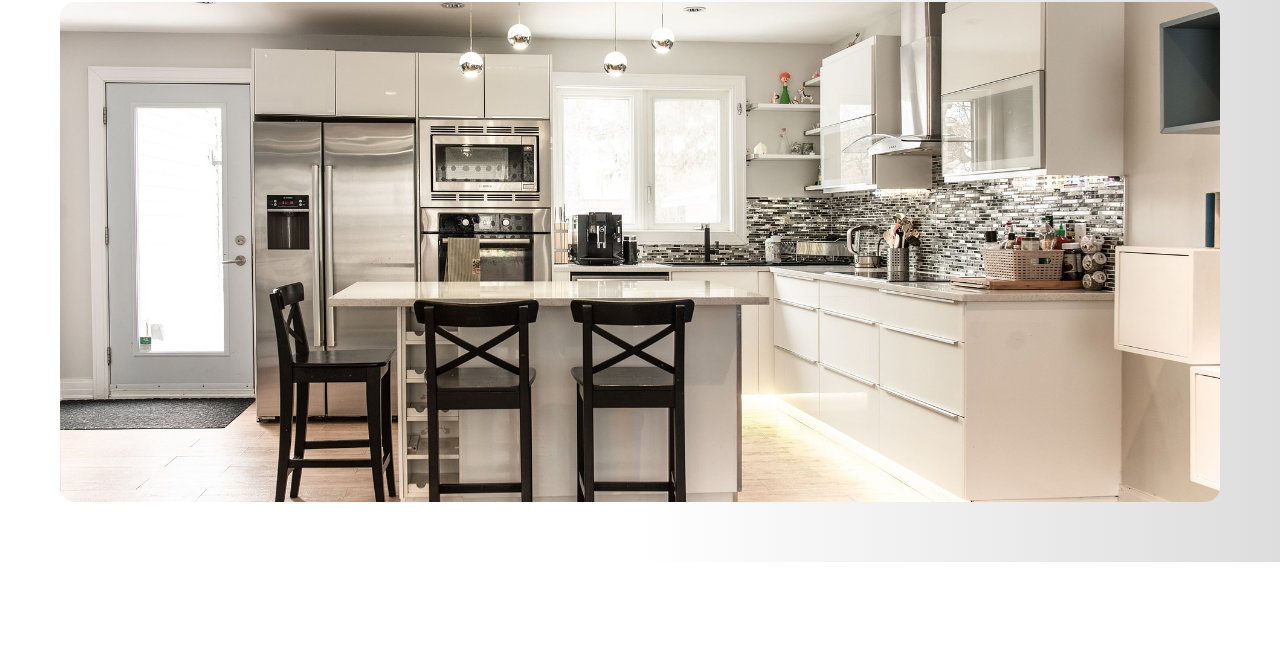
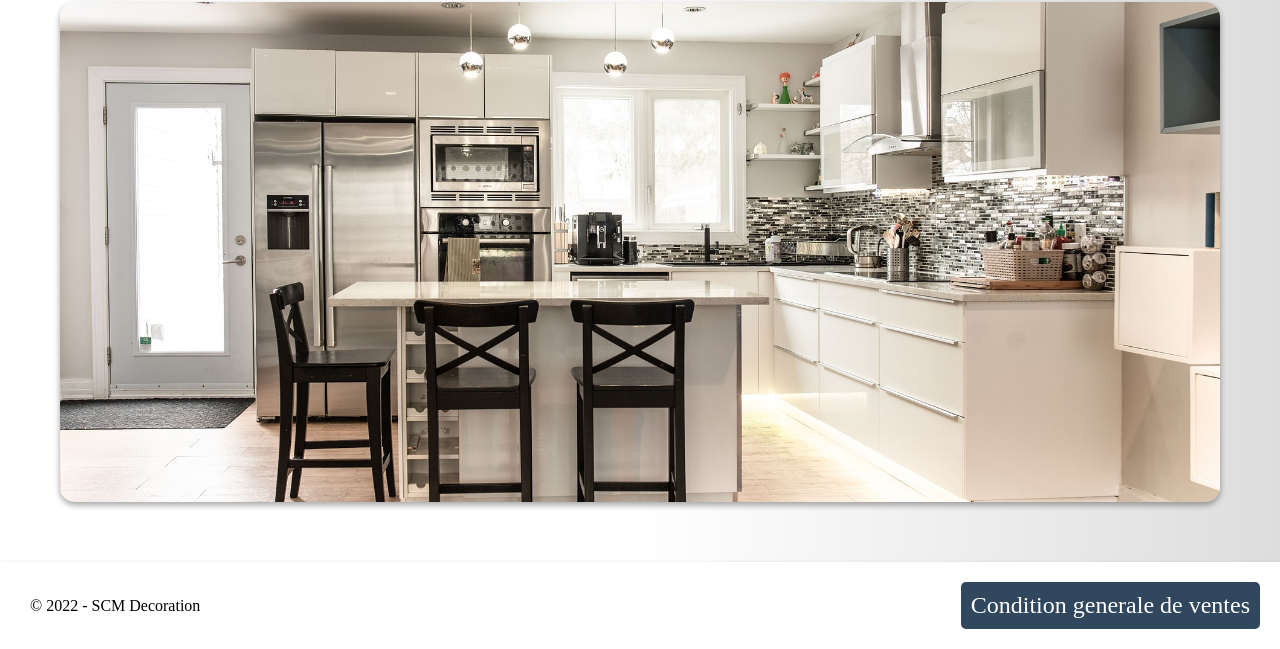
Before and after one commit to GareFunkle/Site-test-SCMdeco, a website built with Parcel: page src/pages/realisations.html in a window 1280 px wide. Shown: the part 820-1469 px from the top of the page. Before the commit the page ends 1382 px from the top, so only its background shows below. Built offline with nearby package versions, Linux system fonts and the light colour scheme.

Commit message:
maj styles.css

```diff
--- a/src/pages/realisations.html
+++ b/src/pages/realisations.html
@@ -14,7 +14,7 @@
 
   <body>
       <header>
-        <a href="#" class="logo"><img src="../static/images/logo.png" alt="" /></a>
+        <a href="/" class="logo"><img src="../static/images/logo.png" alt="" /></a>
         <div class="menu-toggle"></div>
         <nav>
           <ul>
@@ -39,6 +39,13 @@
       </div>
     </section>
 
+    <section>
+      <footer>
+        <p class="copyright">&copy; 2022 - SCM Decoration</p>
+        <a href="" class="cgv">Condition generale de ventes</a>
+      </footer>
+    </section>
+
     <script
       src="https://code.jquery.com/jquery-3.6.0.js"
       integrity="sha256-H+K7U5CnXl1h5ywQfKtSj8PCmoN9aaq30gDh27Xc0jk="
--- a/src/styles/styles-a-propos.css
+++ b/src/styles/styles-a-propos.css
@@ -12,3 +12,7 @@
   padding: 0;
   text-decoration: none;
 }
+
+body {
+  background: linear-gradient(90deg, #fff 15%, #fff 50%, #fff 30%, #dddddd 100%);
+}
--- a/src/styles/styles-realisation.css
+++ b/src/styles/styles-realisation.css
@@ -124,7 +124,7 @@ nav ul li a:hover {
   }
 }
 
-.section-title-wrap{
+.section-title-wrap {
   position: relative;
   padding: 40px 100px;
 }
@@ -160,6 +160,7 @@ nav ul li a:hover {
   border-radius: 15px;
   max-width: 100%;
   height: auto;
+  box-shadow: rgba(0, 0, 0, 0.16) 0px 3px 6px, rgba(0, 0, 0, 0.23) 0px 3px 6px;
 }
 
 .no-grid {
@@ -167,6 +168,10 @@ nav ul li a:hover {
   height: 500px;
   flex: 1;
   transition: 0.5s;
+}
+
+.no-grid:hover {
+  box-shadow: rgba(0, 0, 0, 0.3) 0px 19px 38px, rgba(0, 0, 0, 0.22) 0px 15px 12px;
 }
 
 /* .no-grid:hover {
@@ -197,46 +202,32 @@ nav ul li a:hover {
   margin: 10px;
 }
 
-.no-grid:hover:before,
-.no-grid:hover:after {
-  content: '';
-  position: absolute;
-  top: -6px;
-  left: -6px;
-  background: linear-gradient(
-    45deg,
-    #30475e,
-    #fff,
-    #30475e,
-    #fff,
-    #30475e,
-    #fff,
-    #30475e,
-    #fff,
-    #30475e,
-    #fff
-  );
-  background-size: 400%;
-  width: calc(100% + 12px);
-  height: calc(100% + 12px);
-  border-radius: 15px;
-  z-index: -1;
-  animation: animate 30s linear infinite;
-  transition: 0.5s;
+
+footer {
+  position: relative;
+  background: #fff;
+  padding: 20px;
+  box-shadow: 0 2px 5px rgba(0, 0, 0, 0.2);
+  display: flex;
+  justify-content: space-between;
 }
 
-.no-grid:hover:after {
-  filter: blur(20px);
+footer p {
+  /* background: #30475e; */
+  padding: 10px;
+  border-radius: 5px;
+  display: flex;
+  justify-content: center;
+  align-items: center;
+  /* color: #fff; */
+  font-size: 1em;
 }
 
-@keyframes animate {
-  0% {
-    background-position: 0 0;
-  }
-  50% {
-    background-position: 200% 0;
-  }
-  100% {
-    background-position: 0 0;
-  }
+footer a {
+  background: #30475e;
+  padding: 10px;
+  border-radius: 5px;
+  color: #fff;
+  text-decoration: none;
+  font-size: 1.5em;
 }
--- a/src/styles/styles.css
+++ b/src/styles/styles.css
@@ -200,9 +200,7 @@ nav ul li a:hover {
   border-radius: 15px;
   max-width: 100%;
   height: auto;
-  box-shadow: rgba(0, 0, 0, 0.25) 0px 54px 55px, rgba(0, 0, 0, 0.12) 0px -12px 30px,
-    rgba(0, 0, 0, 0.12) 0px 4px 6px, rgba(0, 0, 0, 0.17) 0px 12px 13px,
-    rgba(0, 0, 0, 0.09) 0px -3px 5px;
+  box-shadow: rgba(0, 0, 0, 0.16) 0px 3px 6px, rgba(0, 0, 0, 0.23) 0px 3px 6px;
 }
 
 .no-grid {
@@ -211,6 +209,10 @@ nav ul li a:hover {
   margin: 15px;
   flex: 1;
   transition: 0.5s;
+}
+
+.no-grid:hover {
+  box-shadow: rgba(0, 0, 0, 0.19) 0px 10px 20px, rgba(0, 0, 0, 0.23) 0px 6px 6px;
 }
 
 .renov h3 {
@@ -232,6 +234,7 @@ nav ul li a:hover {
 
 .renov h3:hover {
   color: #30475e;
+  box-shadow: rgba(0, 0, 0, 0.19) 0px 10px 20px, rgba(0, 0, 0, 0.23) 0px 6px 6px;
 }
 
 .renov p {
```
Also changed, not shown: src/pages/apropos.html (+8 -1 lines), src/pages/contactez-nous.html (+8 -1 lines).
